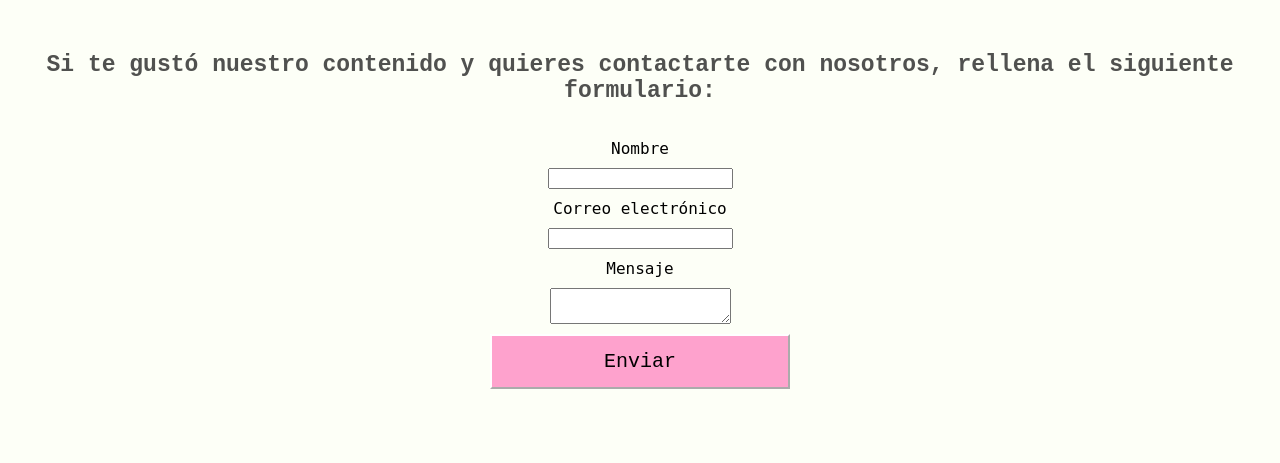
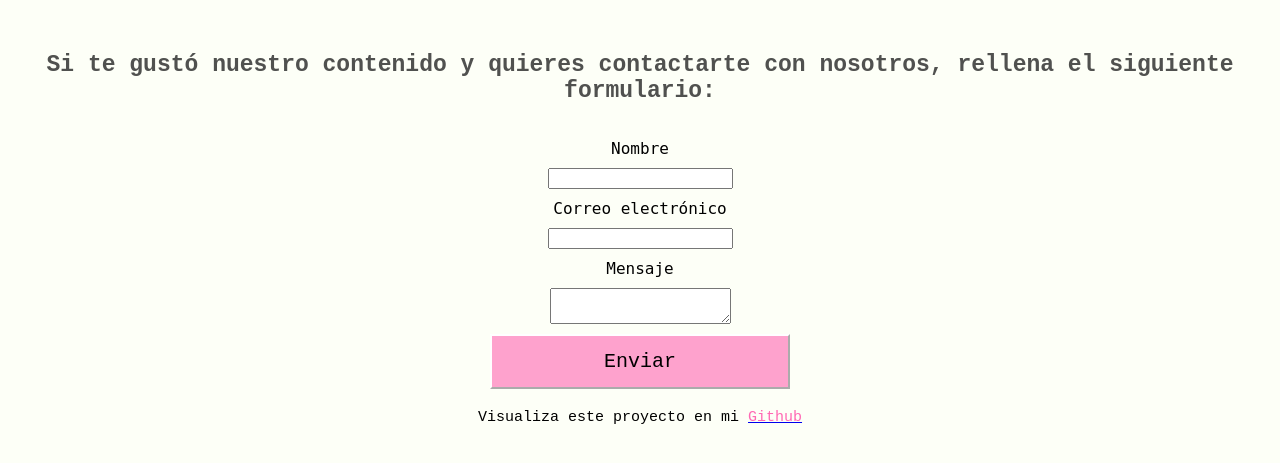
Before and after one commit to claudiacp1999/GaleriaDeArte, a plain HTML site: page contacto.html in a window 1280 px wide. Shown: the part 235-698 px from the top of the page. Drawn offline with Linux system fonts and the light colour scheme.

Commit message:
Puse mi github en el footer

```diff
--- a/contacto.html
+++ b/contacto.html
@@ -77,6 +77,17 @@
             font-weight: lighter;
             background-color: rgba(255, 105, 180, 0.62);
         }
+
+        footer  {
+            margin-top: 20px;
+            text-align: center;
+            font-size: 15px;
+            font-family: monospace;
+        }
+
+        .github{
+            color: hotpink;
+        }
     </style>
 </head>
 <body>
@@ -103,5 +114,7 @@
     </form>
     <button> Enviar </button>
 </div>
+
+<footer>Visualiza este proyecto en mi <a href="https://github.com/claudiacp1999/GaleriaDeArte"><span class="github">Github</span></a></footer>
 </body>
 </html>
```
